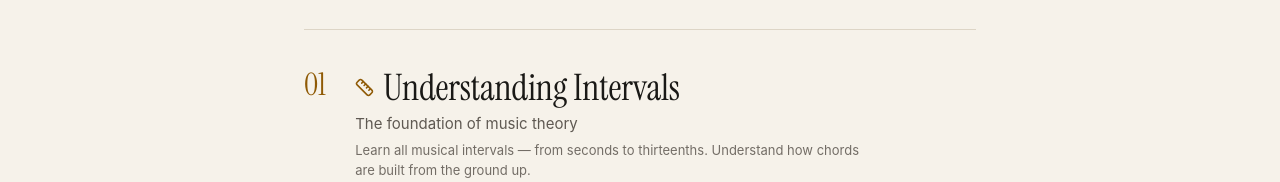
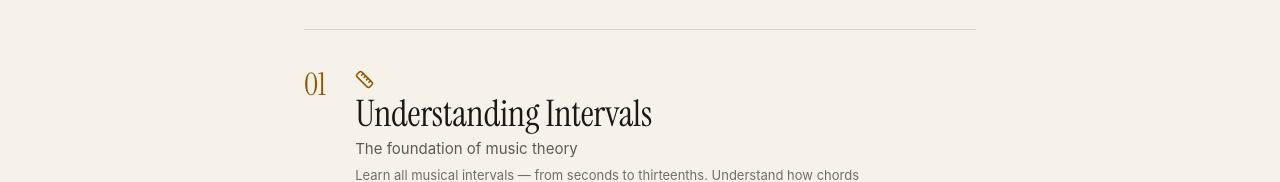
Before and after one commit to telaaron/piano-chord-trainer, a SvelteKit app: page /learn in a window 1280 px wide. Shown: the part 250-432 px from the top of the page. Built offline with nearby package versions, Linux system fonts and the light colour scheme; no server answers.

Commit message:
style(web): course icon above the title instead of beside it
A wrapping course title left the icon centred between two lines.

Co-Authored-By: Claude Opus 5.5 (1M context) <noreply@anthropic.com>
Claude-Session: https://claude.ai/code/session_012UcVJAtEDCQLuGzDNcioNv

```diff
--- a/src/routes/learn/+page.svelte
+++ b/src/routes/learn/+page.svelte
@@ -300,10 +300,12 @@
 		color: var(--accent-gold);
 	}
 	.course-titles { flex: 1; min-width: 0; }
+	/* Icon sits above the title so a wrapping title never centres it between lines. */
 	.course-titles h2 {
 		display: flex;
-		align-items: center;
-		gap: 0.55rem;
+		flex-direction: column;
+		align-items: flex-start;
+		gap: 0.4rem;
 		font-family: var(--font-display);
 		font-size: 2rem;
 		font-weight: 400;
--- a/src/routes/learn/[courseId]/+page.svelte
+++ b/src/routes/learn/[courseId]/+page.svelte
@@ -232,10 +232,12 @@
 	.plate-mark::after {
 		display: none;
 	}
+	/* Icon sits above the title so a wrapping title never centres it between lines. */
 	.masthead h1 {
 		display: flex;
-		align-items: center;
-		gap: 0.7rem;
+		flex-direction: column;
+		align-items: flex-start;
+		gap: 0.5rem;
 		font-family: var(--font-display);
 		font-size: clamp(2.4rem, 6.5vw, 3.6rem);
 		font-weight: 400;
```
